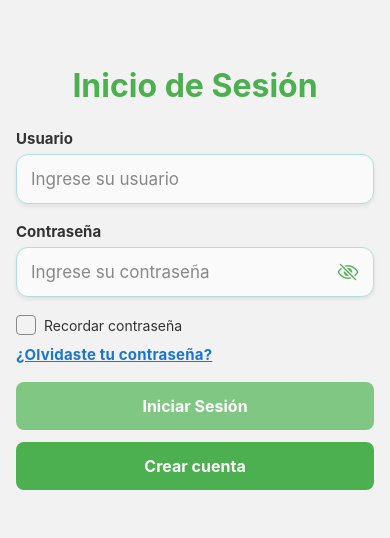
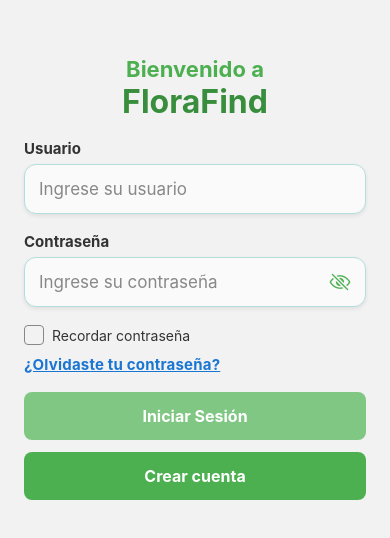
Before and after one commit to Progra-movil-umss/frontend, a React Native app: screen /Perfil in a window 390 px wide. Shown: the part 138-676 px from the top of the page. Built offline with nearby package versions, Linux system fonts and the light colour scheme.

Commit message:
feat: remove SafeAreaView from multiple screens and adjust layout styles

```diff
--- a/screens/Alarms.js
+++ b/screens/Alarms.js
@@ -6,7 +6,6 @@ import * as AlarmModule from 'expo-alarm-module';
 import { useAuth } from '../core/AuthContext';
 import AsyncStorage from '@react-native-async-storage/async-storage';
 import { apiFetch } from '../core/api';
-import { SafeAreaView } from 'react-native-safe-area-context';
 
 const Alarms = ({ navigation }) => {
   const { accessToken } = useAuth();
@@ -68,7 +67,7 @@ const Alarms = ({ navigation }) => {
   };
 
   return (
-    <SafeAreaView style={[styles.container, isDark && { backgroundColor: '#111' }]} edges={['top', 'left', 'right', 'bottom']}>
+    <View style={[styles.container, isDark && { backgroundColor: '#111' }]}>
       <Text style={styles.title}>Selecciona uno o varios jardines</Text>
       {loading ? (
         <Text>Cargando jardines...</Text>
@@ -167,12 +166,12 @@ const Alarms = ({ navigation }) => {
           </View>
         </Modal>
       )}
-    </SafeAreaView>
+    </View>
   );
 };
 
 const styles = StyleSheet.create({
-  container: { flex: 1, padding: 16, backgroundColor: '#fff' },
+  container: { flex: 1, /* padding: 16, */ backgroundColor: '#fff' },
   title: {
     fontSize: 22,
     fontWeight: 'bold',
--- a/screens/ConfigurarAlarma.js
+++ b/screens/ConfigurarAlarma.js
@@ -180,7 +180,7 @@ const ConfigurarAlarma = ({ route, navigation }) => {
   };
 
   return (
-    <View style={[styles.container, isDark && { backgroundColor: '#111' }]}>
+    <View style={[styles.container, isDark && { backgroundColor: '#111', alignItems: 'center' }]}>
       <Text style={styles.title}>Configurar recordatorio para {getAsociadosLabel()}</Text>
       <Text style={styles.sectionLabel}>Tipo de recordatorio</Text>
       <View style={styles.reminderTypeRow}>
@@ -275,7 +275,7 @@ const ConfigurarAlarma = ({ route, navigation }) => {
 };
 
 const styles = StyleSheet.create({
-  container: { flex: 1, backgroundColor: '#fff', padding: 16, alignItems: 'center' },
+  container: { flex: 1, /* padding: 16, */ backgroundColor: '#fff', alignItems: 'center' },
   title: { fontSize: 20, fontWeight: 'bold', marginBottom: 20, color: '#4CAF50', textAlign: 'center' },
   sectionLabel: { fontWeight: 'bold', fontSize: 16, marginTop: 18, marginBottom: 8, color: '#4CAF50' },
   daysRow: { flexDirection: 'row', justifyContent: 'space-between', width: '100%', marginBottom: 10 },
--- a/screens/CreateGarden.js
+++ b/screens/CreateGarden.js
@@ -203,7 +203,7 @@ const CreateGarden = ({ route, navigation }) => {
 };
 
 const styles = StyleSheet.create({
-  container: { flex: 1, padding: 16, justifyContent: 'center' },
+  container: { flex: 1, justifyContent: 'center' },
   title: {
     fontSize: 28,
     fontWeight: 'bold',
--- a/screens/Gardens.js
+++ b/screens/Gardens.js
@@ -1,6 +1,6 @@
 import React from 'react';
 import { View, Text, StyleSheet, Alert, useColorScheme } from 'react-native';
-import { SafeAreaView } from 'react-native-safe-area-context';
+import { useSafeAreaInsets } from 'react-native-safe-area-context';
 import CardGarden from '../components/CardGarden';
 import Svg, { Path } from 'react-native-svg';
 import { apiFetch } from '../core/api';
@@ -30,6 +30,7 @@ const Gardens = ({ route, navigation }) => {
   const { accessToken } = useAuth();
   const colorScheme = useColorScheme();
   const isDark = colorScheme === 'dark';
+  const insets = useSafeAreaInsets();
 
   const [gardens, setGardens] = React.useState([]);
   const [loading, setLoading] = React.useState(true);
@@ -83,8 +84,7 @@ const Gardens = ({ route, navigation }) => {
   }
 
   return (
-    <SafeAreaView style={styles.safeArea} edges={['top', 'left', 'right', 'bottom']}>
-      <View style={[styles.container, isDark && { backgroundColor: '#111' }]}>
+    <View style={[styles.container, isDark && { backgroundColor: '#111' }, { paddingTop: insets.top }]}>
       <Text style={styles.title}>Tus Jardines</Text>
       {gardens.length === 0 ? (
         <View style={styles.emptyState}>
@@ -102,15 +102,12 @@ const Gardens = ({ route, navigation }) => {
         />
       )}
     </View>
-    </SafeAreaView>
   );
 };
 
 const styles = StyleSheet.create({
-  safeArea: { flex: 1 },
   container: {
     flex: 1,
-    paddingHorizontal: 16,
   },
   title: { fontSize: 26, fontWeight: 'bold', color: '#4CAF50', marginBottom: 4, textAlign:"center" },
   subTitle: { fontSize: 14, fontWeight: '600', marginBottom: 12, color: '#333' },
--- a/screens/Home.js
+++ b/screens/Home.js
@@ -5,7 +5,6 @@ import { useAuth } from '../core/AuthContext';
 import { useFetch } from '../hooks/useFetch';
 import { useNavigation } from '@react-navigation/native';
 import { apiFetch } from '../core/api';
-import { SafeAreaView } from 'react-native-safe-area-context';
 
 const TITLE_COLOR = '#4CAF50';
 
@@ -27,8 +26,7 @@ const Home = () => {
   );
 
   return (
-    <SafeAreaView style={styles.safeArea} edges={['top', 'left', 'right', 'bottom']}>
-      <View style={[styles.container, isDark && { backgroundColor: '#111' }]}>
+    <View style={[styles.container, isDark && { backgroundColor: '#111' }, { paddingHorizontal: 24 }]}>
       <Text style={[styles.titleBlack, isDark && { color: '#fff' }]}>Bienvenido a </Text>
       <Text style={[styles.titleGreen, isDark && { color: '#aed581' }]}>FloraFind</Text>
       <Text style={[styles.subtitle, isDark && { color: '#bbb' }]}>Gestiona tus jardines, plantas y recordatorios de riego fácilmente.</Text>
@@ -40,15 +38,12 @@ const Home = () => {
         <Text style={styles.alarmButtonText}>Crear alarmas</Text>
       </TouchableOpacity>
     </View>
-    </SafeAreaView>
   );
 };
 
 const styles = StyleSheet.create({
-  safeArea: { flex: 1 },
   container: {
     flex: 1,
-    padding: 16,
   },
   titleBlack: {
     fontSize: 30,
--- a/screens/Identify.js
+++ b/screens/Identify.js
@@ -1,7 +1,6 @@
 import React from 'react';
 import { useNavigation } from '@react-navigation/native';
 import { View, useColorScheme, StyleSheet } from 'react-native';
-import { SafeAreaView } from 'react-native-safe-area-context';
 import CameraScreen from '../Camera/CameraScreen';
 import { useAuth } from '../core/AuthContext';
 
@@ -15,19 +14,15 @@ const Identify = () => {
 
 
   return (
-    <SafeAreaView style={styles.safeArea} edges={['top', 'left', 'right', 'bottom']}>
-      <View style={[styles.container, isDark && { backgroundColor: '#111' }]}>
-        <CameraScreen onClose={() => navigation.navigate('Inicio')} />
-      </View>
-    </SafeAreaView>
+    <View style={[styles.container, isDark && { backgroundColor: '#111' }]}>
+      <CameraScreen onClose={() => navigation.navigate('Inicio')} />
+    </View>
   );
 };
 
 const styles = StyleSheet.create({
-  safeArea: { flex: 1 },
   container: {
     flex: 1,
-    padding: 16,
   },
 });
 
--- a/screens/Login.js
+++ b/screens/Login.js
@@ -79,10 +79,8 @@ const Login = () => {
 
   return (
     <View style={[styles.container, isDark && styles.dark]}>
-      <Text style={[styles.title, isDark && styles.darkTitle]}>
-        Inicio de Sesión
-      </Text>
-
+      <Text style={[styles.welcome, isDark && styles.darkWelcome]}>Bienvenido a</Text>
+      <Text style={[styles.floraFind, isDark && styles.darkFloraFind]}>FloraFind</Text>
       <CustomInput
         label="Usuario"
         placeholder="Ingrese su usuario"
@@ -93,7 +91,6 @@ const Login = () => {
         }}
         error={touched.username ? errors.username : ''}
       />
-
       <CustomInput
         label="Contraseña"
         placeholder="Ingrese su contraseña"
@@ -160,7 +157,7 @@ const Login = () => {
 };
 
 const styles = StyleSheet.create({
-  container:      { flex: 1, padding: 16, justifyContent: 'center' },
+  container:      { flex: 1, justifyContent: 'center', paddingHorizontal: 24 },
   title:          { fontSize: 32, fontWeight: 'bold', color: TITLE_COLOR, marginBottom: 24, textAlign: 'center' },
   row:            { flexDirection: 'row', alignItems: 'center', marginBottom: 8 },
   rememberText:   { marginLeft: 8, color: '#333' },
@@ -223,13 +220,14 @@ const styles = StyleSheet.create({
   },
   textStyle:      { color: 'white', fontWeight: 'bold', textAlign: 'center' },
   modalText:      { marginBottom: 12, textAlign: 'center', color: '#333' },
+  welcome:        { fontSize: 22, fontWeight: 'bold', color: '#4CAF50', textAlign: 'center', marginBottom: 0 },
+  floraFind:      { fontSize: 32, fontWeight: 'bold', color: '#388e3c', textAlign: 'center', marginBottom: 18 },
+  darkWelcome:    { color: '#aed581' },
+  darkFloraFind:  { color: '#fff' },
 
   // Modo oscuro
   dark: {
     backgroundColor: '#111',
-  },
-  darkTitle: {
-    color: '#aed581',
   },
   darkRememberText: {
     color: '#bbb',
--- a/screens/PasswordRecoveryScreen.js
+++ b/screens/PasswordRecoveryScreen.js
@@ -121,7 +121,6 @@ export default function PasswordRecoveryScreen({ navigation }) {
 const styles = StyleSheet.create({
   container: {
     flex: 1,
-    padding: 24,
     justifyContent: 'center',
     backgroundColor: '#fff',
   },
--- a/screens/PlantasDelJardin.js
+++ b/screens/PlantasDelJardin.js
@@ -1,6 +1,7 @@
 import React, { useEffect, useState } from 'react';
 import { View, Text, FlatList, Image, TouchableOpacity, StyleSheet, ActivityIndicator, useColorScheme } from 'react-native';
 import { useAuth } from '../core/AuthContext';
+import { useSafeAreaInsets } from 'react-native-safe-area-context';
 
 const PlantasDelJardin = ({ route, navigation }) => {
   const { garden } = route.params;
@@ -10,6 +11,7 @@ const PlantasDelJardin = ({ route, navigation }) => {
   const [selectedPlants, setSelectedPlants] = useState([]);
   const colorScheme = useColorScheme();
   const isDark = colorScheme === 'dark';
+  const insets = useSafeAreaInsets();
 
   useEffect(() => {
     const fetchPlants = async () => {
@@ -50,7 +52,7 @@ const PlantasDelJardin = ({ route, navigation }) => {
   };
 
   return (
-    <View style={[styles.container, isDark && { backgroundColor: '#111' }]}>
+    <View style={[styles.container, isDark && { backgroundColor: '#111' }, { paddingTop: insets.top }]}>
       <Text style={styles.title}>Plantas de {garden.name}</Text>
       {loading ? (
         <ActivityIndicator size="large" color="#4CAF50" />
@@ -69,7 +71,11 @@ const PlantasDelJardin = ({ route, navigation }) => {
                 onPress={() => handlePlantPress(item)}
                 onLongPress={() => handlePlantLongPress(item)}
               >
-                <Image source={{ uri: item.image_url }} style={styles.plantImage} />
+                {item.image_url ? (
+                  <Image source={{ uri: item.image_url }} style={styles.plantImage} />
+                ) : (
+                  <Image source={require('../assets/defaultPlant.png')} style={styles.plantImage} />
+                )}
                 <Text style={styles.plantName}>{item.alias || item.scientific_name_without_author}</Text>
                 <Text style={styles.plantDesc}>{item.common_names?.join(', ')}</Text>
                 {selectedPlants.some(p => p.id === item.id) && (
@@ -106,7 +112,7 @@ const PlantasDelJardin = ({ route, navigation }) => {
 };
 
 const styles = StyleSheet.create({
-  container: { flex: 1, backgroundColor: '#fff', padding: 16 },
+  container: { flex: 1, /* padding: 16, */ backgroundColor: '#fff' },
   title: { fontSize: 22, fontWeight: 'bold', marginBottom: 20, textAlign: 'center', color: '#4CAF50' },
   row: { flexDirection: 'row', justifyContent: 'space-between', marginBottom: 16 },
   plantItem: { flex: 1, backgroundColor: '#e7f6e9', borderRadius: 10, padding: 10, margin: 4, alignItems: 'center', maxWidth: '48%' },
--- a/screens/Profile.js
+++ b/screens/Profile.js
@@ -1,26 +1,36 @@
-import React from 'react';
-import { View, Text, useColorScheme } from 'react-native';
-import { SafeAreaView } from 'react-native-safe-area-context';
+import React, { useContext } from 'react';
+import { View, Text, TouchableOpacity, StyleSheet, useColorScheme } from 'react-native';
+import { AuthContext } from '../core/AuthContext';
 
 const Profile = () => {
   const colorScheme = useColorScheme();
   const isDark = colorScheme === 'dark';
+  const { logout } = useContext(AuthContext);
+
+  const handleLogout = () => {
+    logout();
+    // No navigation.reset aquí, el flujo de AuthContext y App.js se encarga
+  };
 
   return (
-    <SafeAreaView style={styles.safeArea} edges={['top', 'left', 'right', 'bottom']}>
-      <View style={[styles.container, isDark && { backgroundColor: '#111' }]}>
-        <Text>Pantalla Profile</Text>
-      </View>
-    </SafeAreaView>
+    <View style={[styles.container, isDark && { backgroundColor: '#111' }]}>
+      <Text style={[styles.title, isDark && { color: '#aed581' }]}>Perfil</Text>
+      {/* ...otros datos de perfil si los hay... */}
+      <TouchableOpacity
+        style={styles.logoutButton}
+        onPress={handleLogout}
+      >
+        <Text style={styles.logoutText}>Cerrar sesión</Text>
+      </TouchableOpacity>
+    </View>
   );
 };
 
-const styles = {
-  safeArea: { flex: 1 },
-  container: {
-    flex: 1,
-    // Puedes agregar padding si lo deseas
-  },
-};
+const styles = StyleSheet.create({
+  container: { flex: 1, justifyContent: 'center', alignItems: 'center', paddingHorizontal: 24 },
+  title: { fontSize: 28, fontWeight: 'bold', marginBottom: 32 },
+  logoutButton: { backgroundColor: '#E53935', paddingVertical: 14, paddingHorizontal: 32, borderRadius: 10, marginTop: 24 },
+  logoutText: { color: '#fff', fontWeight: 'bold', fontSize: 18 },
+});
 
 export default Profile;
--- a/screens/Register.js
+++ b/screens/Register.js
@@ -61,8 +61,6 @@ const Register = ({ onBack }) => {
 
   return (
     <View style={[styles.container, isDark && { backgroundColor: '#111' }]}>
-      <Text style={[styles.title, isDark && { color: '#8bc34a' }]}>Crear Cuenta</Text>
-
       <CustomInput
         label="Nombre de usuario"
         placeholder="Ingrese su nombre de usuario"
@@ -136,7 +134,7 @@ const Register = ({ onBack }) => {
 };
 
 const styles = StyleSheet.create({
-  container: { flex: 1, padding: 16, justifyContent: 'center' },
+  container: { flex: 1, justifyContent: 'center' },
   title: {
     fontSize: 28,
     fontWeight: 'bold',
--- a/screens/ResultPlantIdentify.js
+++ b/screens/ResultPlantIdentify.js
@@ -21,7 +21,10 @@ export default function ResultPlantIdentify() {
   }
 
   return (
-    <ScrollView style={[styles.scrollViewContent, isDark && { backgroundColor: '#111' }]}>
+    <ScrollView
+      style={[styles.scrollViewContent, isDark && { backgroundColor: '#111' }]}
+      contentContainerStyle={{ paddingBottom: 32 }}
+    >
       <View style={[styles.container, isDark && { backgroundColor: '#111' }]}>
         <Text style={styles.title}>Resultados de la Identificación:</Text>
 
@@ -63,9 +66,7 @@ export default function ResultPlantIdentify() {
           </View>
         )}
 
-
         <Text style={styles.matchingPlantsText}>Plantas coincidentes:</Text>
-
 
         <ScrollView
           horizontal
@@ -123,10 +124,10 @@ export default function ResultPlantIdentify() {
 
 const styles = StyleSheet.create({
   scrollViewContent: {
-    paddingBottom: 32,
+    // paddingBottom: 32, // Elimina padding aquí, ya está en contentContainerStyle
   },
   container: {
-    padding: 16,
+    // padding: 16, // Elimina padding aquí
   },
   scrollContainer: {
     flexDirection: 'row',
@@ -170,7 +171,6 @@ const styles = StyleSheet.create({
     borderRadius: 8,
     backgroundColor: '#ccc',
   },
-
 
   matchingPlantsText: {
     fontSize: 18,
```
Lines whose indentation alone changed are shown as unchanged.
